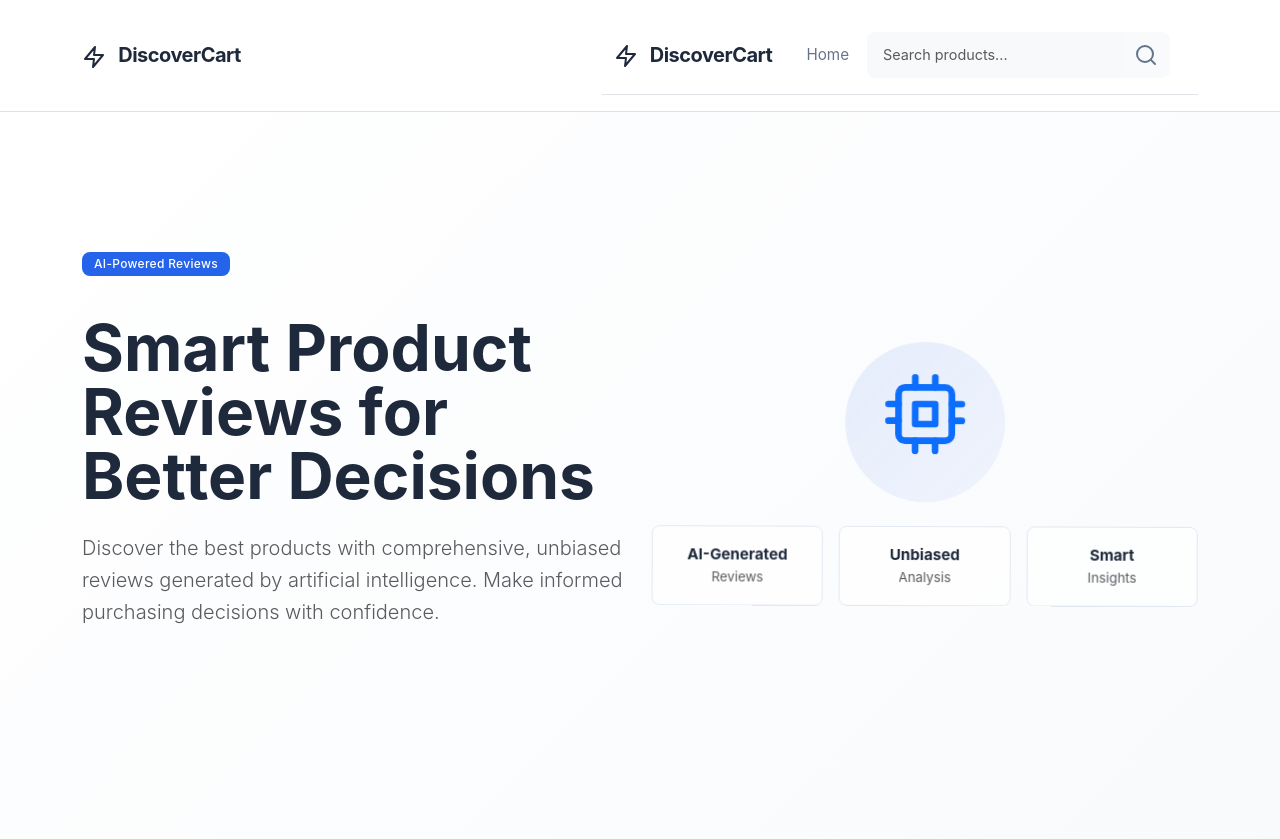
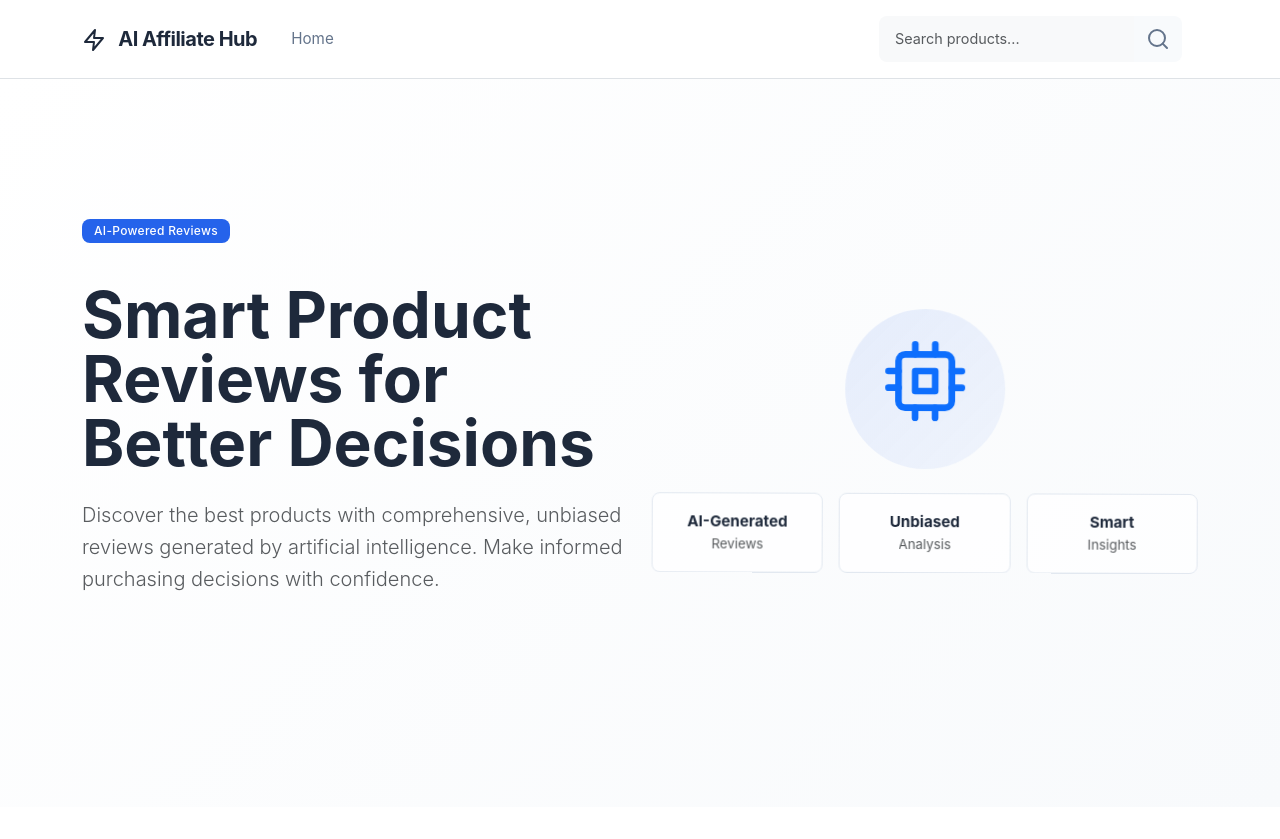
Before and after one commit to Chinmaytikole/DiscoverCart, a Flask app: page / in a window 1280 px wide. Shown: the top 839 px of the page. Run offline with Flask 3, Linux system fonts and the light colour scheme; data that the repository does not hold is empty.

Commit message:
Update base.html

```diff
--- a/templates/base.html
+++ b/templates/base.html
@@ -3,7 +3,7 @@
 <head>
     <meta charset="UTF-8">
     <meta name="viewport" content="width=device-width, initial-scale=1.0">
-    <title>{% block title %}DiscoverCart - Smart Product Reviews{% endblock %}</title>
+    <title>{% block title %}AI Affiliate Hub - Smart Product Reviews{% endblock %}</title>
     <meta name="description" content="{% block meta_description %}Discover the best products with AI-powered reviews and recommendations. Find deals on tech, furniture, fashion and more.{% endblock %}">
 
     <!-- Bootstrap 5 CSS -->
@@ -21,19 +21,7 @@
         <div class="container">
             <a class="navbar-brand fw-bold" href="{{ url_for('index') }}">
                 <i data-feather="zap" class="me-2"></i>
-                DiscoverCart
-            </a>
-
-            <button class="navbar-toggler border-0" type="button" data-bs-toggle="collapse" data-bs-target="#navbarNav">
-                <span class="navbar-toggler-icon"></span>
-            </button>
-
-            <!-- Updated Navigation with Sliding Sections Bar -->
-<nav class="navbar navbar-expand-lg navbar-light bg-white border-bottom sticky-top">
-    <div class="container-fluid">
-        <a class="navbar-brand fw-bold" href="{{ url_for('index') }}">
-            <i data-feather="zap" class="me-2"></i>
-            DiscoverCart
+                AI Affiliate Hub
             </a>
 
             <button class="navbar-toggler border-0" type="button" data-bs-toggle="collapse" data-bs-target="#navbarNav">
@@ -45,6 +33,13 @@
                     <li class="nav-item">
                         <a class="nav-link" href="{{ url_for('index') }}">Home</a>
                     </li>
+                    {% if sections is defined %}
+                        {% for section in sections %}
+                        <li class="nav-item">
+                            <a class="nav-link" href="{{ url_for('section_view', slug=section.slug) }}">{{ section.name }}</a>
+                        </li>
+                        {% endfor %}
+                    {% endif %}
                 </ul>
 
                 <div class="d-flex align-items-center">
@@ -57,42 +52,10 @@
                             </button>
                         </div>
                     </form>
+
+
                 </div>
             </div>
-    </div>
-</nav>
-
-<!-- Sections Sliding Bar (only show if sections exist) -->
-{% if sections is defined and sections %}
-<div class="sections-bar bg-light border-bottom py-2">
-    <div class="container-fluid">
-        <div class="position-relative">
-            <!-- Scroll Left Button -->
-            <button class="btn btn-sm btn-outline-secondary position-absolute start-0 top-50 translate-middle-y scroll-btn scroll-left" style="z-index: 10; display: none;">
-                <i data-feather="chevron-left" style="width: 16px; height: 16px;"></i>
-            </button>
-
-            <!-- Sections Container -->
-            <div class="sections-scroll-container d-flex align-items-center overflow-hidden" style="scroll-behavior: smooth;">
-                <div class="d-flex gap-2 py-2 px-4" id="sectionsContainer" style="transition: transform 0.3s ease;">
-                    {% for section in sections %}
-                    <a href="{{ url_for('section_view', slug=section.slug) }}"
-                       class="btn btn-outline-primary btn-sm text-nowrap section-link {% if request.endpoint == 'section_view' and section.slug in request.url %}active{% endif %}">
-                        {{ section.name }}
-                        <span class="badge bg-primary ms-2">{{ section.products|length if section.products else 0 }}</span>
-                    </a>
-                    {% endfor %}
-                </div>
-            </div>
-
-            <!-- Scroll Right Button -->
-            <button class="btn btn-sm btn-outline-secondary position-absolute end-0 top-50 translate-middle-y scroll-btn scroll-right" style="z-index: 10;">
-                <i data-feather="chevron-right" style="width: 16px; height: 16px;"></i>
-            </button>
-        </div>
-    </div>
-</div>
-{% endif %}
         </div>
     </nav>
 
```
Lines whose indentation alone changed are shown as unchanged.
